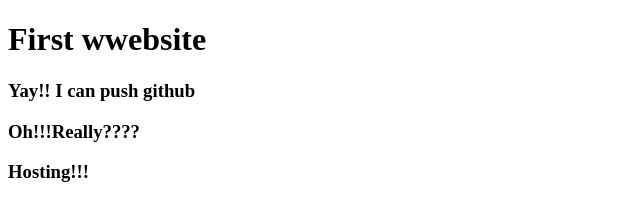
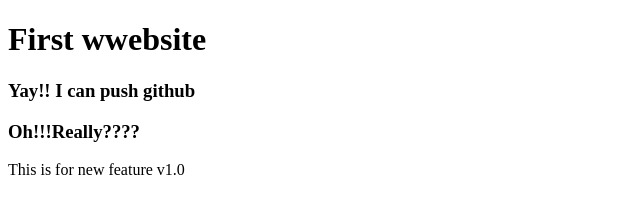
Before and after one commit to SysCall97/my-first-website, a plain HTML site: page index.html in a window 1280 px wide. Shown: the whole page, without its empty margins (0-640 px from the left). Drawn offline with Linux system fonts and the light colour scheme.

Commit message:
test commit

```diff
--- a/index.html
+++ b/index.html
@@ -9,6 +9,6 @@
     <h1>First wwebsite</h1>
     <h3>Yay!! I can push github</h3>
     <h3>Oh!!!Really????</h3>
-    <h3>Hosting!!!</h3>
+    <p>This is for new feature v1.0</p>
 </body>
 </html>
```
